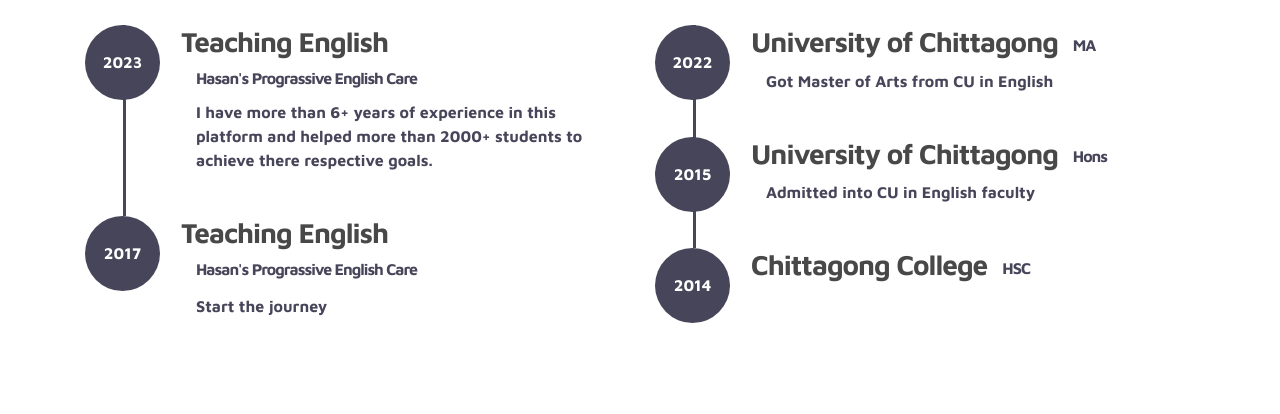
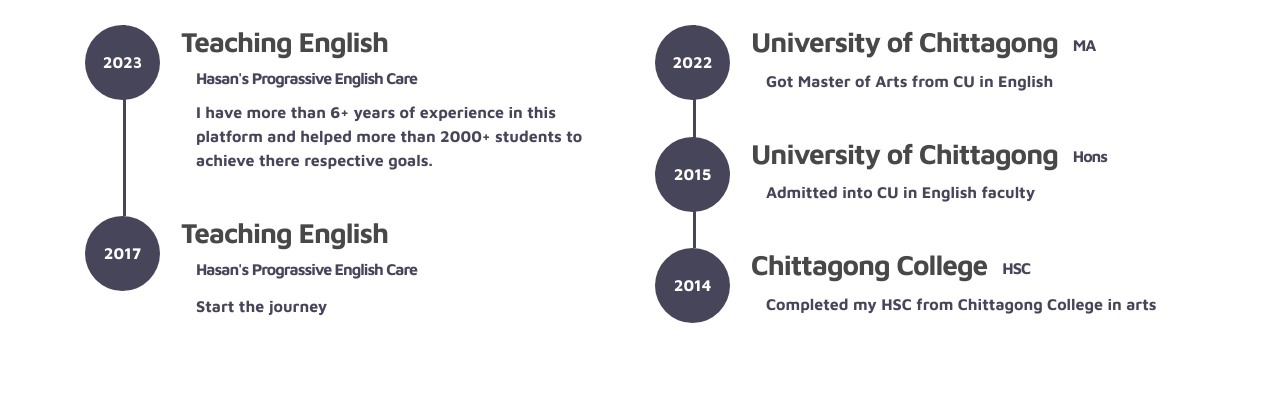
Before and after one commit to shakawathasan/Hasan-Sir, a plain HTML site: page index.html in a window 1280 px wide. Shown: the part 1862-2276 px from the top of the page. Drawn offline with Linux system fonts and the light colour scheme.

Commit message:
Update index.html

```diff
--- a/index.html
+++ b/index.html
@@ -197,7 +197,7 @@
                            </div>
                            <div class="timeline-info">
                                 <h3><span>Chittagong College</span><small>HSC</small></h3>
-                                <p>Completed my HSC from Chittagong College in arts</p>
+                                <small>Completed my HSC from Chittagong College in arts</small>
                            </div>
                       </div>
 
```
